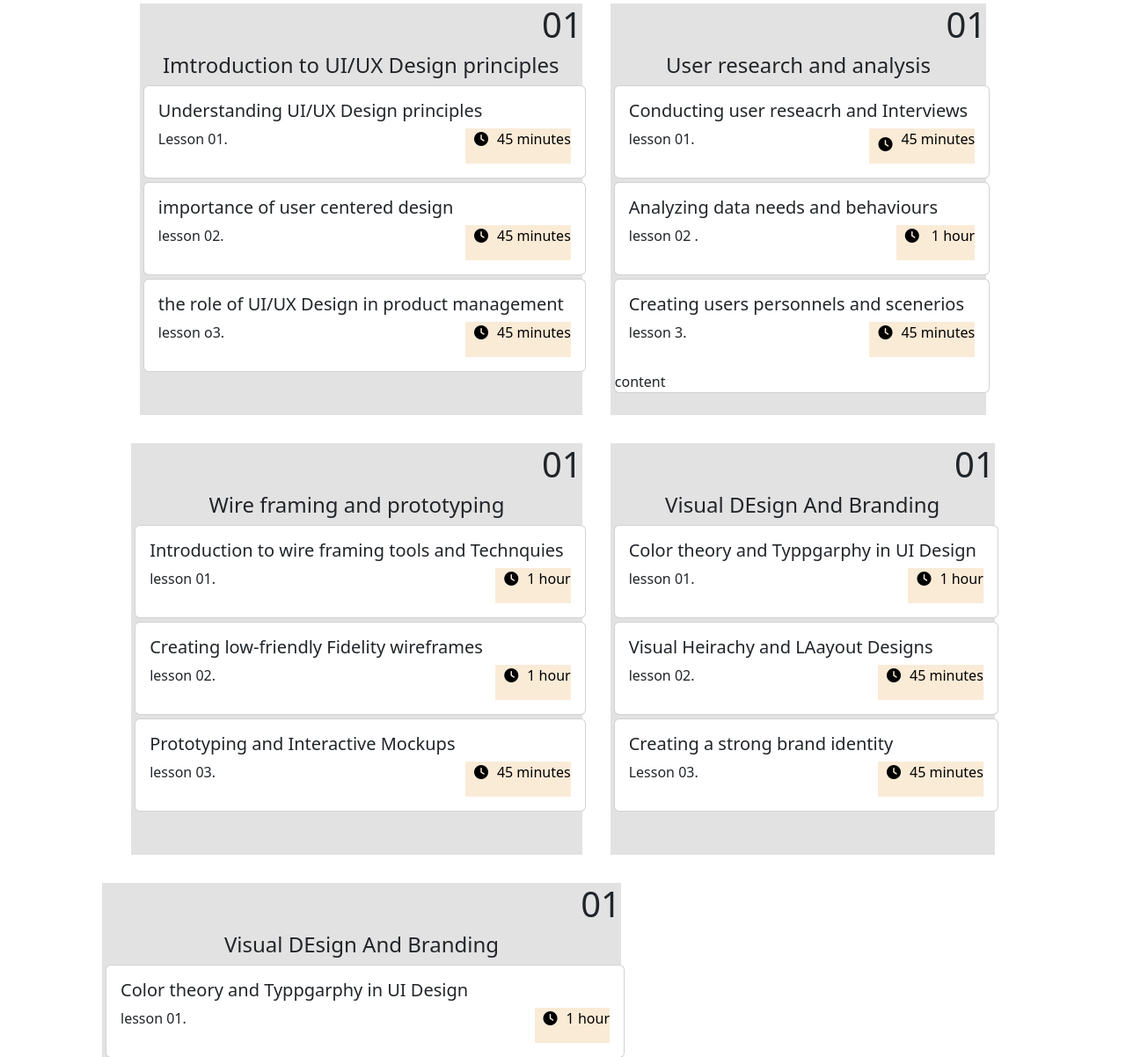
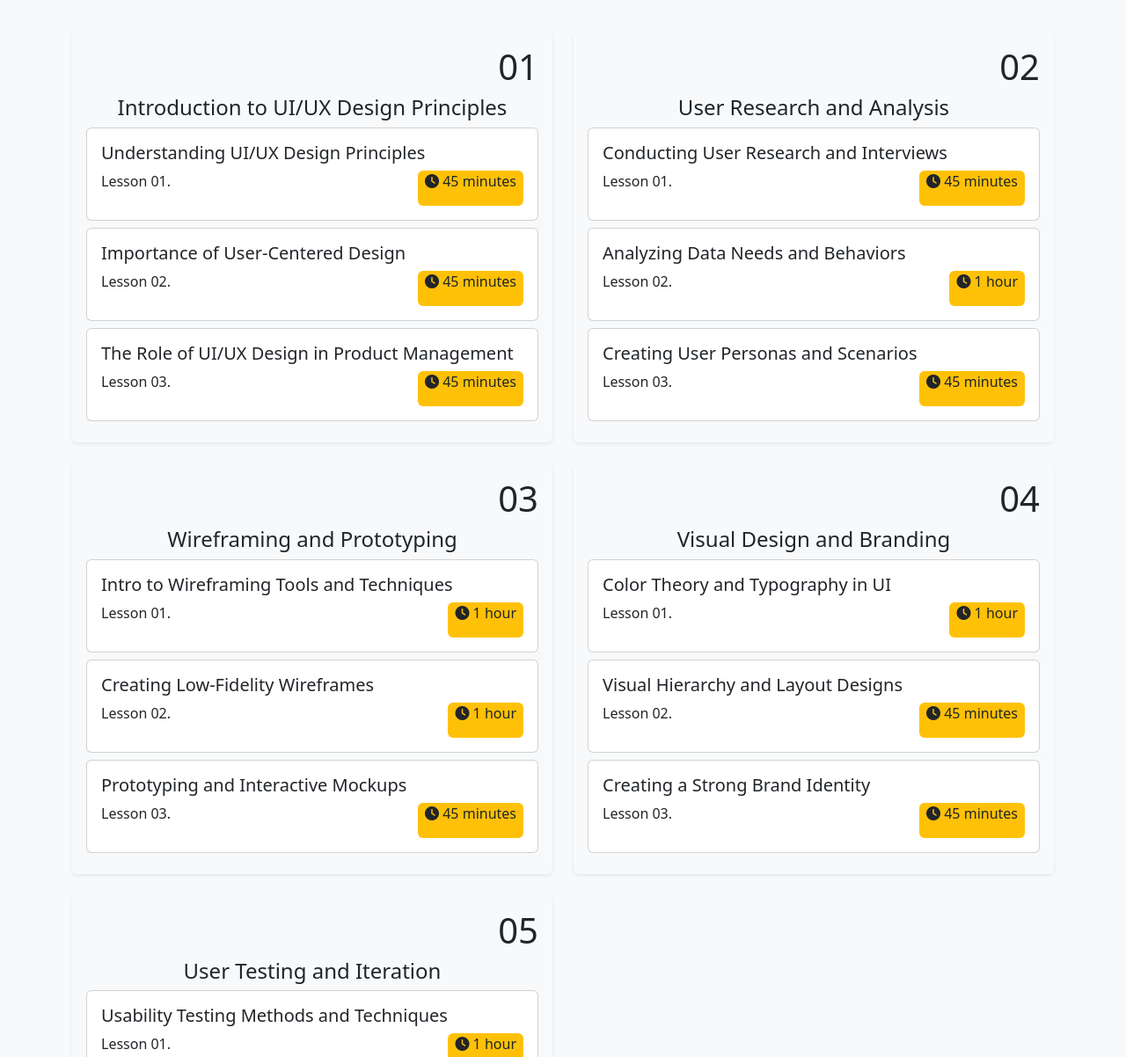
Before and after one commit to Naheemah227/e-learning-app, a plain HTML site: page Tasks Folder/noimot task/index.html in a window 1280 px wide. Shown: the part 12-1214 px from the top of the page at 88% size. Drawn offline with nearby package versions, Linux system fonts and the light colour scheme.

Commit message:
added my work

```diff
--- a/Tasks Folder/noimot task/index.html
+++ b/Tasks Folder/noimot task/index.html
@@ -20,166 +20,184 @@
 </head>
 
 
-<body>
 
 
 
-<!--  -->
-   <div class="d-flex" style="height: 500px; border-radius: 20px; justify-content: center;" >
-<div class=" m-3" style="background-color: rgb(227, 226, 226); " >
-       <h1 class="" style="text-align: right;">01</h1>
-    <h4 class="text-center">Imtroduction to UI/UX Design principles</h4>
 
-<div class="card w-100 m-1" >
+<body style="background-color: #f8f9fa;">
+
+  <div class="container py-5">
+    <div class="row g-4">
+
+      <!-- Section 1 -->
+      <div class="col-md-6">
+        <div class="bg-light p-3 rounded shadow-sm">
+          <h1 class="text-end">01</h1>
+          <h4 class="text-center">Introduction to UI/UX Design Principles</h4>
+
+          <div class="card my-2">
             <div class="card-body">
-    <h5 class="card-title">Understanding UI/UX Design principles</h5>
+              <h5 class="card-title">Understanding UI/UX Design Principles</h5>
               <div class="d-flex justify-content-between">
-    <p class="card-text">Lesson 01.</p>
-  <div class="" style="background-color: antiquewhite; color: black;
-  text-align: center;"><span><i class="fa-solid fa-clock"></i></span>45 minutes </div>
-    </div>
-  </div>
-</div>
-<!--  -->
-<div class="card w-100 m-1">
-  <div class="card-body">
-    <h5 class="card-title">importance of user centered design</h5>
-    <div class="d-flex justify-content-between">
-    <p class="card-text">lesson 02.</p>
-  <div class="" style="background-color: antiquewhite; color: black;
-  text-align: center;"><span><i class="fa-solid fa-clock"></i></span>45 minutes </div>
-    </div>
-  </div>
-</div>
-<!--  -->
-<div class="card w-100 m-1">
-  <div class="card-body">
-    <h5 class="card-title">the role of UI/UX Design in product management</h5>
-    <div class="d-flex justify-content-between">
-    <p class="card-text">lesson o3.</p>
-  <div class="" style="background-color: antiquewhite; color: black;
-  text-align: center;"><span><i class="fa-solid fa-clock"></i></span>45 minutes </div>
+                <p>Lesson 01.</p>
+                <div class="px-2 bg-warning text-dark rounded text-center">
+                  <i class="fa-solid fa-clock"></i> 45 minutes
                 </div>
               </div>
             </div>
           </div>
 
-<!-- second-container -->
- <div class=" m-3 " style="background-color: rgb(227, 226, 226); " >
-       <h1 class="" style="text-align: right;">01</h1>
-    <h4 class="text-center">User research and analysis </h4>
-
-<div class="card w-100 m-1">
+          <div class="card my-2">
             <div class="card-body">
-    <h5 class="card-title">Conducting user reseacrh and Interviews</h5>
+              <h5 class="card-title">Importance of User-Centered Design</h5>
               <div class="d-flex justify-content-between">
-    <p class="card-text">lesson 01.</p>
-  <div class="d-flex" style="background-color: antiquewhite; color: black;
-  text-align: center; "> <span><i class="fa-solid fa-clock"></i></span>45 minutes </div>
-    </div>
-  </div>
-</div>
-<!--  -->
-<div class="card w-100 m-1">
-  <div class="card-body">
-    <h5 class="card-title">Analyzing data needs and behaviours</h5>
-    <div class="d-flex justify-content-between">
-    <p class="card-text">lesson 02 .</p>
-  <div class="" style="background-color: antiquewhite; color: black;
-  text-align: center;" ><span><i class="fa-solid fa-clock"></i></span> 1 hour </div>
-    </div>
-  </div>
-</div>
-<!--  -->
-<div class="card w-100 m-1">
-  <div class="card-body">
-    <h5 class="card-title">Creating users personnels and scenerios</h5>
-    <div class="d-flex justify-content-between">
-    <p class="card-text">lesson 3.</p>
-  <div class="" style="background-color: antiquewhite; color: black;
-  text-align: center;"><span><i class="fa-solid fa-clock"></i></span>45 minutes </div>
-    </div>
-  </div>content
-</div>
-</div>
-   </div>
-
-
-   <!-- second set -->
-
-   <div class="d-flex" style="height: 500px; border-radius: 20px;  justify-content: center;">
-<div class=" m-3" style="background-color: rgb(227, 226, 226); " >
-       <h1 class="" style="text-align: right;">01</h1>
-    <h4 class="text-center">Wire framing and prototyping </h4>
-
-<div class="card w-100 m-1" >
-  <div class="card-body">
-    <h5 class="card-title">Introduction to wire framing tools and Technquies</h5>
-    <div class="d-flex justify-content-between">
-    <p class="card-text">lesson 01.</p>
-  <div class="" style="background-color: antiquewhite; color: black;
-  text-align: center;"><span><i class="fa-solid fa-clock"></i></span>1 hour </div>
-    </div>
-  </div>
-</div>
-<!--  -->
-<div class="card w-100 m-1">
-  <div class="card-body">
-    <h5 class="card-title">Creating low-friendly Fidelity wireframes</h5>
-    <div class="d-flex justify-content-between">
-    <p class="card-text">lesson 02.</p>
-  <div class="" style="background-color: antiquewhite; color: black;
-  text-align: center;"><span><i class="fa-solid fa-clock"></i></span>1 hour</div>
-    </div>
-  </div>
-</div>
-<!--  -->
-<div class="card w-100 m-1">
-  <div class="card-body">
-    <h5 class="card-title">Prototyping and Interactive Mockups</h5>
-    <div class="d-flex justify-content-between">
-    <p class="card-text">lesson 03.</p>
-  <div class="" style="background-color: antiquewhite; color: black;
-  text-align: center;"><span><i class="fa-solid fa-clock"></i></span>45 minutes </div>
+                <p>Lesson 02.</p>
+                <div class="px-2 bg-warning text-dark rounded text-center">
+                  <i class="fa-solid fa-clock"></i> 45 minutes
                 </div>
               </div>
             </div>
           </div>
 
-<!-- second-container -->
- <div class=" m-3 " style="background-color: rgb(227, 226, 226);  " >
-       <h1 class="" style="text-align: right;">01</h1>
-    <h4 class="text-center">Visual DEsign And Branding</h4>
-
-<div class="card w-100 m-1">
+          <div class="card my-2">
             <div class="card-body">
-    <h5 class="card-title">Color theory and Typpgarphy in UI Design </h5>
+              <h5 class="card-title">The Role of UI/UX Design in Product Management</h5>
               <div class="d-flex justify-content-between">
-    <p class="card-text">lesson 01.</p>
-  <div class="" style="background-color: antiquewhite; color: black;
-  text-align: center;"><span><i class="fa-solid fa-clock"></i></span>1 hour </div>
+                <p>Lesson 03.</p>
+                <div class="px-2 bg-warning text-dark rounded text-center">
+                  <i class="fa-solid fa-clock"></i> 45 minutes
                 </div>
               </div>
             </div>
-<!--  -->
-<div class="card w-100 m-1">
-  <div class="card-body">
-    <h5 class="card-title"> Visual Heirachy and LAayout Designs</h5>
-    <div class="d-flex justify-content-between">
-    <p class="card-text">lesson 02.</p>
-  <div class="" style="background-color: antiquewhite; color: black;
-  text-align: center;"><span><i class="fa-solid fa-clock"></i></span>45 minutes </div>
           </div>
         </div>
       </div>
-<!--  -->
-<div class="card w-100 m-1">
+
+      <!-- Section 2 -->
+      <div class="col-md-6">
+        <div class="bg-light p-3 rounded shadow-sm">
+          <h1 class="text-end">02</h1>
+          <h4 class="text-center">User Research and Analysis</h4>
+
+          <div class="card my-2">
             <div class="card-body">
-    <h5 class="card-title">Creating a strong brand identity </h5>
+              <h5 class="card-title">Conducting User Research and Interviews</h5>
               <div class="d-flex justify-content-between">
-    <p class="card-text">Lesson 03.</p>
-  <div class="" style="background-color: antiquewhite; color: black;
-  text-align: center;"><span><i class="fa-solid fa-clock"></i></span>45 minutes </div>
+                <p>Lesson 01.</p>
+                <div class="px-2 bg-warning text-dark rounded text-center">
+                  <i class="fa-solid fa-clock"></i> 45 minutes
+                </div>
+              </div>
+            </div>
+          </div>
+
+          <div class="card my-2">
+            <div class="card-body">
+              <h5 class="card-title">Analyzing Data Needs and Behaviors</h5>
+              <div class="d-flex justify-content-between">
+                <p>Lesson 02.</p>
+                <div class="px-2 bg-warning text-dark rounded text-center">
+                  <i class="fa-solid fa-clock"></i> 1 hour
+                </div>
+              </div>
+            </div>
+          </div>
+
+          <div class="card my-2">
+            <div class="card-body">
+              <h5 class="card-title">Creating User Personas and Scenarios</h5>
+              <div class="d-flex justify-content-between">
+                <p>Lesson 03.</p>
+                <div class="px-2 bg-warning text-dark rounded text-center">
+                  <i class="fa-solid fa-clock"></i> 45 minutes
+                </div>
+              </div>
+            </div>
+          </div>
+        </div>
+      </div>
+
+      <!-- Section 3 -->
+      <div class="col-md-6">
+        <div class="bg-light p-3 rounded shadow-sm">
+          <h1 class="text-end">03</h1>
+          <h4 class="text-center">Wireframing and Prototyping</h4>
+
+          <div class="card my-2">
+            <div class="card-body">
+              <h5 class="card-title">Intro to Wireframing Tools and Techniques</h5>
+              <div class="d-flex justify-content-between">
+                <p>Lesson 01.</p>
+                <div class="px-2 bg-warning text-dark rounded text-center">
+                  <i class="fa-solid fa-clock"></i> 1 hour
+                </div>
+              </div>
+            </div>
+          </div>
+
+          <div class="card my-2">
+            <div class="card-body">
+              <h5 class="card-title">Creating Low-Fidelity Wireframes</h5>
+              <div class="d-flex justify-content-between">
+                <p>Lesson 02.</p>
+                <div class="px-2 bg-warning text-dark rounded text-center">
+                  <i class="fa-solid fa-clock"></i> 1 hour
+                </div>
+              </div>
+            </div>
+          </div>
+
+          <div class="card my-2">
+            <div class="card-body">
+              <h5 class="card-title">Prototyping and Interactive Mockups</h5>
+              <div class="d-flex justify-content-between">
+                <p>Lesson 03.</p>
+                <div class="px-2 bg-warning text-dark rounded text-center">
+                  <i class="fa-solid fa-clock"></i> 45 minutes
+                </div>
+              </div>
+            </div>
+          </div>
+        </div>
+      </div>
+
+      <!-- Section 4 -->
+      <div class="col-md-6">
+        <div class="bg-light p-3 rounded shadow-sm">
+          <h1 class="text-end">04</h1>
+          <h4 class="text-center">Visual Design and Branding</h4>
+
+          <div class="card my-2">
+            <div class="card-body">
+              <h5 class="card-title">Color Theory and Typography in UI</h5>
+              <div class="d-flex justify-content-between">
+                <p>Lesson 01.</p>
+                <div class="px-2 bg-warning text-dark rounded text-center">
+                  <i class="fa-solid fa-clock"></i> 1 hour
+                </div>
+              </div>
+            </div>
+          </div>
+
+          <div class="card my-2">
+            <div class="card-body">
+              <h5 class="card-title">Visual Hierarchy and Layout Designs</h5>
+              <div class="d-flex justify-content-between">
+                <p>Lesson 02.</p>
+                <div class="px-2 bg-warning text-dark rounded text-center">
+                  <i class="fa-solid fa-clock"></i> 45 minutes
+                </div>
+              </div>
+            </div>
+          </div>
+
+          <div class="card my-2">
+            <div class="card-body">
+              <h5 class="card-title">Creating a Strong Brand Identity</h5>
+              <div class="d-flex justify-content-between">
+                <p>Lesson 03.</p>
+                <div class="px-2 bg-warning text-dark rounded text-center">
+                  <i class="fa-solid fa-clock"></i> 45 minutes
                 </div>
               </div>
             </div>
@@ -187,66 +205,55 @@
         </div>
 
 
-   <!-- last single set -->
-    <div style="margin-left: 100px;">
-    <div class=" m-3  w-50 " style="background-color: rgb(227, 226, 226); ; " >
-       <h1 class="" style="text-align: right;">01</h1>
-    <h4 class="text-center">Visual DEsign And Branding</h4>
+      </div>
 
-<div class="card w-100 m-1">
+       <div class="col-md-6">
+        <div class="bg-light p-3 rounded shadow-sm">
+          <h1 class="text-end">05</h1>
+          <h4 class="text-center">User Testing and Iteration</h4>
+
+          <div class="card my-2">
             <div class="card-body">
-    <h5 class="card-title">Color theory and Typpgarphy in UI Design </h5>
+              <h5 class="card-title">Usability Testing Methods and Techniques</h5>
               <div class="d-flex justify-content-between">
-    <p class="card-text">lesson 01.</p>
-  <div class="" style="background-color: antiquewhite; color: black;
-  text-align: center;"><span><i class="fa-solid fa-clock"></i></span>1 hour </div>
+                <p>Lesson 01.</p>
+                <div class="px-2 bg-warning text-dark rounded text-center">
+                  <i class="fa-solid fa-clock"></i> 1 hour
                 </div>
               </div>
             </div>
-<!--  -->
-<div class="card w-100 m-1">
+          </div>
+
+          <div class="card my-2">
             <div class="card-body">
-    <h5 class="card-title"> Visual Heirachy and LAayout Designs</h5>
+              <h5 class="card-title">Analyzing Usability Test Results</h5>
               <div class="d-flex justify-content-between">
-    <p class="card-text">lesson 02.</p>
-  <div class="" style="background-color: antiquewhite; color: black;
-  text-align: center;"><span><i class="fa-solid fa-clock"></i></span>45 minutes </div>
+                <p>Lesson 02.</p>
+                <div class="px-2 bg-warning text-dark rounded text-center">
+                  <i class="fa-solid fa-clock"></i> 45 minutes
                 </div>
               </div>
             </div>
-<!--  -->
-<div class="card w-100 m-1">
+          </div>
+
+          <div class="card my-2">
             <div class="card-body">
-    <h5 class="card-title">Creating a strong brand identity </h5>
+              <h5 class="card-title">Iterating and Improving UX Designs</h5>
               <div class="d-flex justify-content-between">
-    <p class="card-text">Lesson 03.</p>
-  <div class="" style="background-color: antiquewhite; color: black;
-  text-align: center;"><span><i class="fa-solid fa-clock"></i></span>45 minutes </div>
+                <p>Lesson 03.</p>
+                <div class="px-2 bg-warning text-dark rounded text-center">
+                  <i class="fa-solid fa-clock"></i> 45 minutes
                 </div>
               </div>
             </div>
           </div>
         </div>
 
-<!--
-    <div class="bg-dark">
 
-     <div class="row d-flex  " style="background-color: rgb(188, 188, 188);">
-    <div class="first-div col-6   " style="background-color: white;">
-        <h5 class="m-3">Introduction to UI uX Design</h5>
+      </div>
 
-        <div class="num-div">
-            <h2>01</h2>
-        </div>
-        <div class="card w-100 p-2 my-2  ">
-            <div class="card-body">
-                <h5 class="card-title">Understanding UI/UX Design principles</h5>
-                <div class="d-flex justify-content-between ">
-                    <p class="card-text">Lesson 01.</p>
+    </div> <!-- row -->
+  </div> <!-- container -->
 
-                    <div class="time bg-warning text-center "> <span><i class="fa-solid fa-clock"></i></span>45 minutes
-                    </div>
-                </div>
-            </div>
-        </div>
-       -->
+</body>
+</html>
--- a/Tasks Folder/noimot task/style.css
+++ b/Tasks Folder/noimot task/style.css
@@ -4,23 +4,4 @@
     padding: 0;
     box-sizing: border-box;
     scroll-behavior: smooth;
-
 }
-body{
-    overflow-x: hidden;
-    /* background-color: rgb(96, 91, 91); */
-
-}
-
-
-span{
-    margin: 10px;
-}
-.card-tall{
-    width: 300px;
-    height: 90px;
-    background-color: red;
-}
-.num-div{
-    text-align: right;
-}
```
Lines whose indentation alone changed are shown as unchanged.
